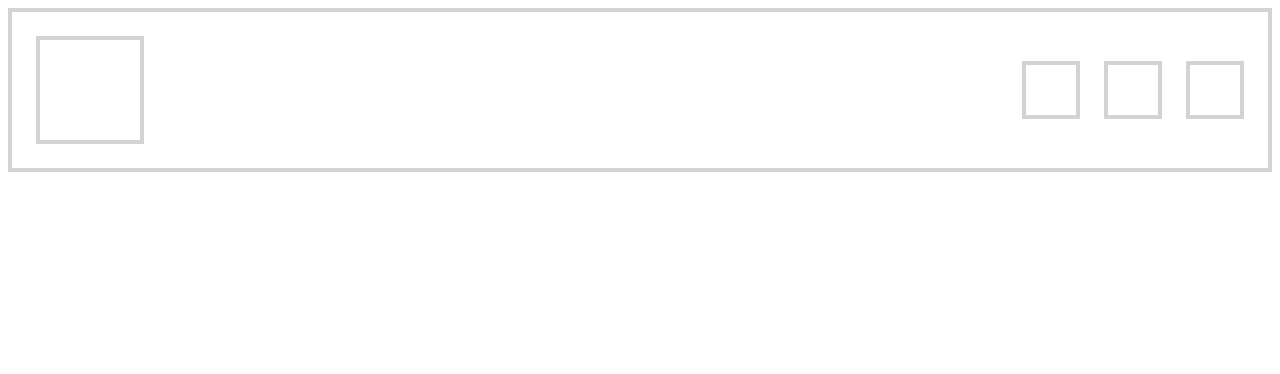
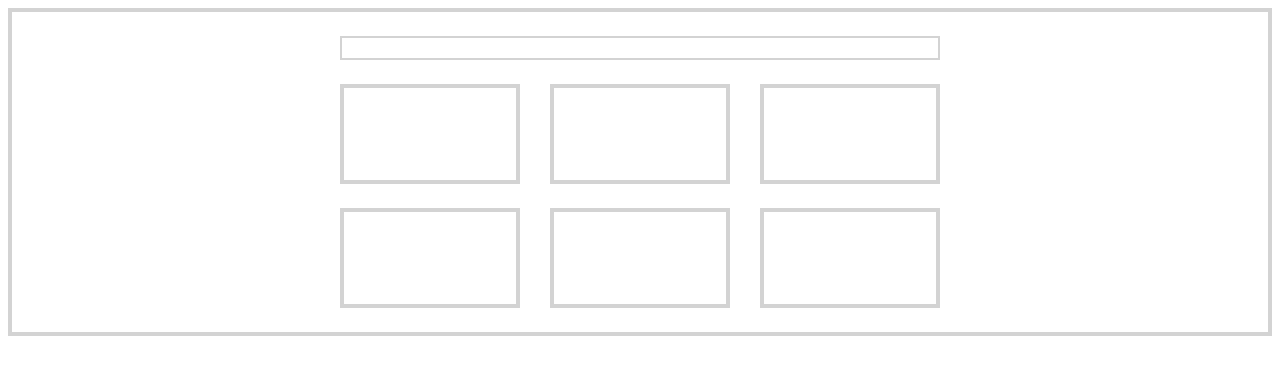
Before and after one commit to pstruthers/FES-common-CSS-layouts, a plain HTML site: page index.html in a window 1280 px wide. Drawn offline with Linux system fonts and the light colour scheme.

Commit message:
layout 2

```diff
--- a/index.html
+++ b/index.html
@@ -8,11 +8,16 @@
   </head>
   <body>
     <div class="container">
-      <div class="box"></div>
-      <div class="box-wrapper">
-        <div class="box box-small"></div>
-        <div class="box box-small"></div>
-        <div class="box box-small"></div>
+      <div class="row">
+        <div class="title"></div>
+        <div class="box-wrapper">
+          <div class="box"></div>
+          <div class="box"></div>
+          <div class="box"></div>
+          <div class="box"></div>
+          <div class="box"></div>
+          <div class="box"></div>
+        </div>
       </div>
     </div>
   </body>
--- a/styles.css
+++ b/styles.css
@@ -1,23 +1,34 @@
+* {
+    box-sizing: border-box;
+}
+
+.container {
+    border: 4px solid lightgray;
+    padding: 24px 24px 0 24px;
+}
+
+.row {
+    width: 100%;
+    max-width: 600px;
+    margin: 0 auto;
+}
+
+.title {
+    border: 2px solid lightgray;
+    width: 100%;
+    height: 24px;
+    margin-bottom: 24px;
+}
+
 .box {
     border: 4px solid lightgray;
-    width: 100px;
+    width: 30%;
     height: 100px;
-}
-
-.box-small {
-    width: 50px;
-    height: 50px;
-    margin-left: 24px;
+    margin-bottom: 24px;
 }
 
 .box-wrapper {
     display: flex;
-    align-items: center;
+    flex-wrap: wrap;
+    justify-content: space-between;
 }
-
-.container {
-    border: 4px solid lightgray;
-    display: flex;
-    justify-content: space-between;
-    padding: 24px;
-}
```
